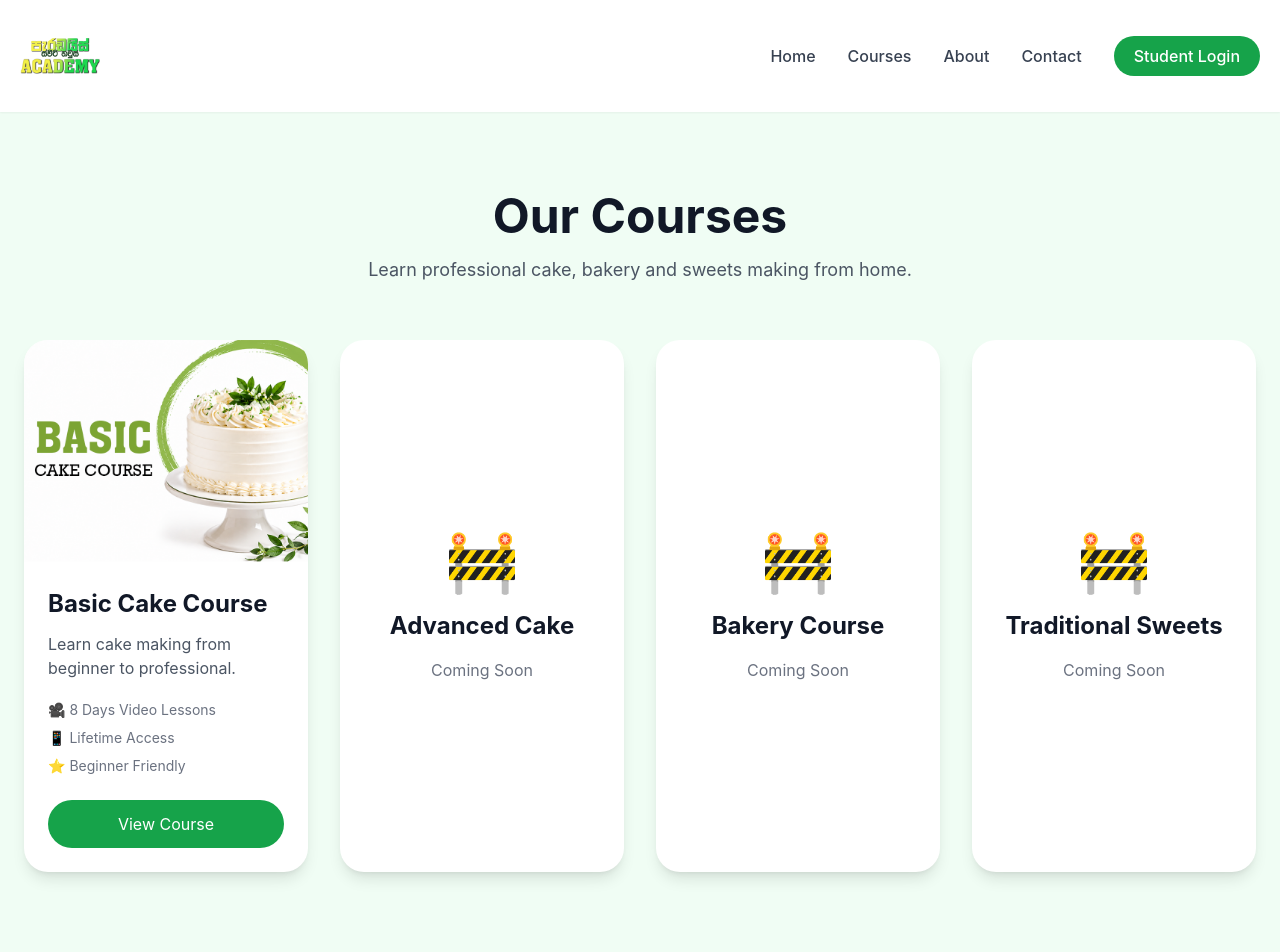
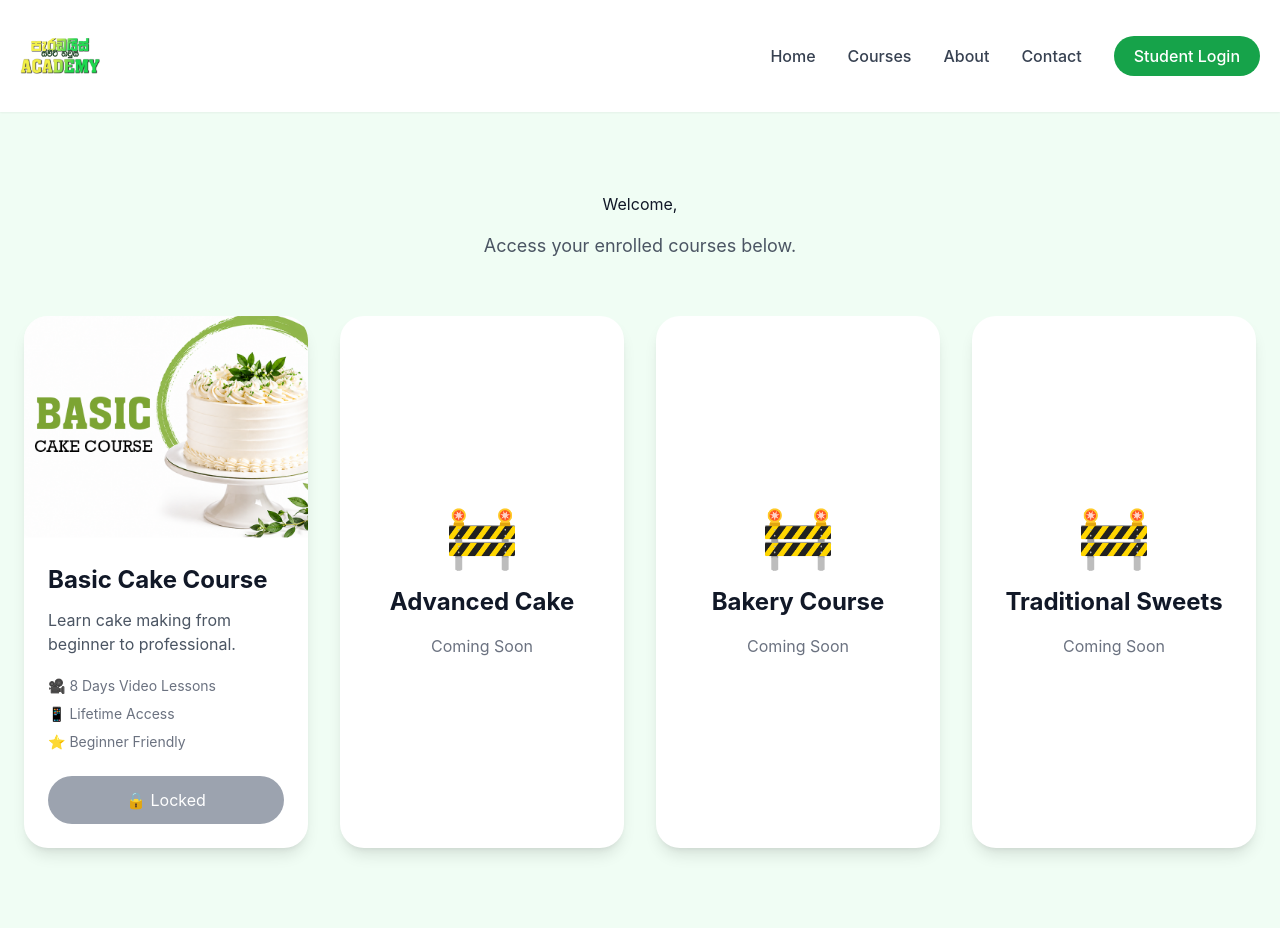
Before and after one commit to paradisesweethouseinfo/paradise-sweets-course-website-, a React (Vite) app: page /courses in a window 1280 px wide. Shown: the top 952 px of the page. Built offline with nearby package versions, Linux system fonts and the light colour scheme; sample sign-in values are in the browser's storage.

Commit message:
Update website

```diff
--- /dev/null
+++ b/src/data/students.js
@@ -0,0 +1,34 @@
+const students = [
+  {
+    id: "0001",
+    password: "#Admin2007",
+    name: "Administrator",
+    courses: [
+      "basic-cake",
+      "advanced-cake",
+      "bakery",
+      "traditional-sweets"
+    ]
+  },
+
+  {
+    id: "0002",
+    password: "cake123",
+    name: "Nimal Perera",
+    courses: [
+      "basic-cake"
+    ]
+  },
+
+  {
+    id: "0003",
+    password: "sweet123",
+    name: "Kavindu Silva",
+    courses: [
+      "basic-cake",
+      "advanced-cake"
+    ]
+  }
+];
+
+export default students;
--- a/src/pages/Courses.jsx
+++ b/src/pages/Courses.jsx
@@ -1,6 +1,12 @@
+const purchasedCourses = JSON.parse(
+  localStorage.getItem("studentCourses") || "[]"
+);
 import { Link } from "react-router-dom";
 
 export default function Courses() {
+  const purchasedCourses = JSON.parse(
+  localStorage.getItem("studentCourses") || "[]"
+);
   return (
     <>
 
@@ -9,13 +15,19 @@ export default function Courses() {
         <div className="max-w-7xl mx-auto px-6">
 
           <div className="text-center mb-14">
-            <h1 className="text-5xl font-bold text-gray-900">
-              Our Courses
-            </h1>
+             <h1 className="text-5xl font-bold text-gray-900"></h1>
+                 Welcome,
+                <span className="text-green-600">
+                {" "}
+                {localStorage.getItem("studentName")}
+
+              </span>
+
 
   <p className="text-gray-600 mt-4 text-lg">
-              Learn professional cake, bakery and sweets making from home.
+    Access your enrolled courses below.
   </p>
+
 </div>
 
           <div className="grid md:grid-cols-2 lg:grid-cols-4 gap-8">
@@ -50,12 +62,25 @@ export default function Courses() {
 
                 </div>
 
+                {purchasedCourses.includes("basic-cake") ? (
+
   <Link
     to="/courses/basic-cake"
     className="block text-center mt-6 bg-green-600 text-white py-3 rounded-full hover:bg-green-700 transition"
   >
     View Course
   </Link>
+
+) : (
+
+  <button
+    disabled
+    className="block w-full mt-6 bg-gray-400 text-white py-3 rounded-full cursor-not-allowed"
+  >
+    🔒 Locked
+  </button>
+
+)}
 
               </div>
 
--- a/src/pages/Login.jsx
+++ b/src/pages/Login.jsx
@@ -1,5 +1,6 @@
 import { useState } from "react";
 import { useNavigate } from "react-router-dom";
+import students from "../data/students";
 
 export default function Login() {
   const navigate = useNavigate();
@@ -11,15 +12,27 @@ export default function Login() {
   const handleLogin = (e) => {
   e.preventDefault();
 
-    // Student Login Credentials
-    if (studentId === "0001" && password === "#Admin2007") {
+  const student = students.find(
+    (s) =>
+      s.id === studentId &&
+      s.password === password
+  );
+
+  if (student) {
     // Save login status
     localStorage.setItem("studentLoggedIn", "true");
 
-      // Optional: Save Student ID
-      localStorage.setItem("studentId", studentId);
+    // Save student details
+    localStorage.setItem("studentId", student.id);
+    localStorage.setItem("studentName", student.name);
 
-      // Redirect to Courses Page
+    // Save purchased courses
+    localStorage.setItem(
+      "studentCourses",
+      JSON.stringify(student.courses)
+    );
+
+    // Go to Courses page
     navigate("/courses");
   } else {
     setError("Invalid Student ID or Password");
```
Lines whose indentation alone changed are shown as unchanged.
